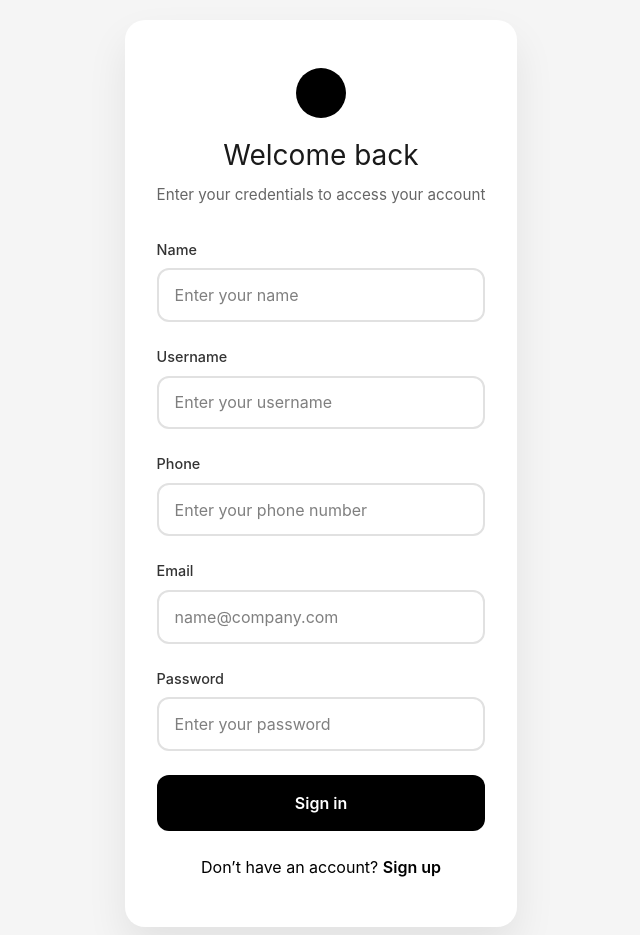
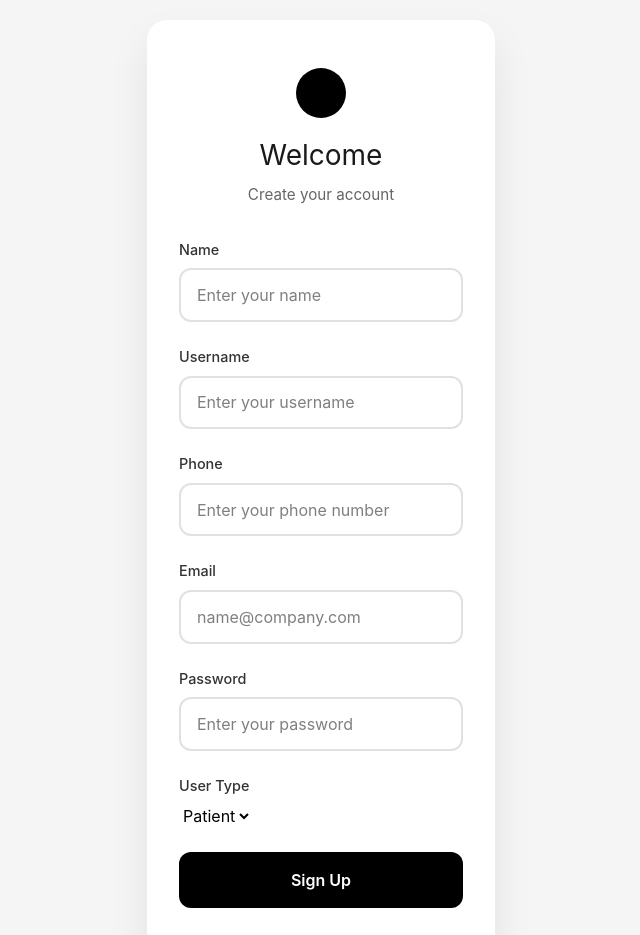
Before and after one commit to forbeofficial/MedChain-, a React (Vite) app in the folder frontend/: page / in a window 1280 px wide. Shown: the top 935 px of the page, without its empty margins (319-959 px from the left). Built offline with nearby package versions, Linux system fonts and the light colour scheme.

Commit message:
sign up and  sign in  f and b connected

```diff
--- a/frontend/src/App.jsx
+++ b/frontend/src/App.jsx
@@ -2,8 +2,8 @@ import React, { useState } from "react";
 import "./App.css";
 
 // Import both forms
-import SignInForm from "./SignInForm";
-import SignUpForm from "./SignUpForm";
+import SignInForm from "./Createaccount";
+import SignUpForm from "./Login";
 
 function App() {
   // 'isSignUp' determines which form to show
--- /dev/null
+++ b/frontend/src/Createaccount.jsx
@@ -0,0 +1,95 @@
+import React, { useState } from "react";
+import axios from "axios";
+import "./App.css";
+
+function SignInForm({ onSwitch }) {
+  const [formData, setFormData] = useState({
+    name: "",
+    username: "",
+    email: "",
+    password: "",
+    phone: "",
+    userType: "patient",
+  });
+
+  const [error, setError] = useState("");
+  const [message, setMessage] = useState("");
+
+  const handleChange = (e) => {
+    setFormData({ ...formData, [e.target.id]: e.target.value });
+  };
+
+  const handleSubmit = async (e) => {
+    e.preventDefault();
+    setError("");
+    setMessage("");
+
+    try {
+      const res = await axios.post("http://localhost:5000/api/auth/signup", formData);
+      localStorage.setItem("token", res.data.token);
+      setMessage("Signup successful!");
+    } catch (err) {
+      setError(err.response?.data?.error || "Something went wrong");
+    }
+  };
+
+  return (
+    <div className="login-card">
+      <div className="brand">
+        <div className="brand-logo"></div>
+        <h1>Welcome</h1>
+        <p>Create your account</p>
+      </div>
+
+      <form onSubmit={handleSubmit}>
+        <div className="form-group">
+          <label htmlFor="name">Name</label>
+          <input type="text" id="name" placeholder="Enter your name" autoComplete="name" onChange={handleChange} />
+        </div>
+
+        <div className="form-group">
+          <label htmlFor="username">Username</label>
+          <input type="text" id="username" placeholder="Enter your username" autoComplete="username" onChange={handleChange} />
+        </div>
+
+        <div className="form-group">
+          <label htmlFor="phone">Phone</label>
+          <input type="tel" id="phone" placeholder="Enter your phone number" autoComplete="tel" onChange={handleChange} />
+        </div>
+
+        <div className="form-group">
+          <label htmlFor="email">Email</label>
+          <input type="email" id="email" placeholder="name@company.com" autoComplete="email" onChange={handleChange} />
+        </div>
+
+        <div className="form-group">
+          <label htmlFor="password">Password</label>
+          <input type="password" id="password" placeholder="Enter your password" autoComplete="current-password" onChange={handleChange} />
+        </div>
+
+        <div className="form-group">
+          <label htmlFor="userType">User Type</label>
+          <select id="userType" value={formData.userType} onChange={handleChange}>
+            <option value="doctor">Doctor</option>
+            <option value="patient">Patient</option>
+          </select>
+        </div>
+
+        {error && <p className="error">{error}</p>}
+        {message && <p className="success">{message}</p>}
+
+        <button type="submit" className="login-btn">
+          Sign Up
+        </button>
+      </form>
+
+      <div className="signup-link">
+        <p>
+          Already have an account? <a href="#" onClick={onSwitch}>Sign in</a>
+        </p>
+      </div>
+    </div>
+  );
+}
+
+export default SignInForm;
--- /dev/null
+++ b/frontend/src/Login.jsx
@@ -0,0 +1,83 @@
+import React, { useState } from "react";
+import axios from "axios";
+import "./App.css";
+
+function SignUpForm({ onSwitch }) {
+  const [formData, setFormData] = useState({
+    phone: "",
+    password: "",
+  });
+
+  const [error, setError] = useState("");
+  const [message, setMessage] = useState("");
+
+  // Handle input change
+  const handleChange = (e) => {
+    setFormData({ ...formData, [e.target.name]: e.target.value });
+  };
+
+  // Handle form submission
+  const handleSubmit = async (e) => {
+    e.preventDefault();
+    setError("");
+    setMessage("");
+
+    try {
+      const res = await axios.post("http://localhost:5000/api/auth/login", formData);
+
+      // Store token for authentication
+      localStorage.setItem("authToken", res.data.token);
+      setMessage("Login successful!");
+    } catch (err) {
+      setError(err.response?.data?.error || "Login failed. Try again.");
+    }
+  };
+
+  return (
+    <div className="login-card">
+      <div className="brand">
+        <h1>Login</h1>
+        <p>Enter your phone number and password</p>
+      </div>
+
+      <form onSubmit={handleSubmit}>
+        <div className="form-group">
+          <label htmlFor="phone">Phone</label>
+          <input
+            type="text"
+            id="phone"
+            name="phone"
+            placeholder="Phone Number"
+            autoComplete="tel"
+            onChange={handleChange}
+          />
+        </div>
+
+        <div className="form-group">
+          <label htmlFor="password">Password</label>
+          <input
+            type="password"
+            id="password"
+            name="password"
+            placeholder="Enter your password"
+            autoComplete="current-password"
+            onChange={handleChange}
+          />
+        </div>
+
+        {error && <p className="error">{error}</p>}
+        {message && <p className="success">{message}</p>}
+
+        <button type="submit" className="login-btn">Login</button>
+      </form>
+
+      <div className="signup-link">
+        <p>
+          Don't have an account? <a href="#" onClick={onSwitch}>Sign up</a>
+        </p>
+      </div>
+    </div>
+  );
+}
+
+export default SignUpForm;
--- a/frontend/src/SignInForm.jsx
+++ /dev/null
@@ -1,58 +0,0 @@
-import React from "react";
-import "./App.css"
-
-function SignInForm({ onSwitch }) {
-  return (
-    <div className="login-card">
-      <div className="brand">
-        <div className="brand-logo"></div>
-        <h1>Welcome back</h1>
-        <p>Enter your credentials to access your account</p>
-      </div>
-
-      <form id="loginForm">
-        <div className="form-group">
-          <label htmlFor="name">Name</label>
-          <input type="text" id="name" placeholder="Enter your name" autoComplete="name" />
-          <div className="error" id="nameError"></div>
-        </div>
-
-        <div className="form-group">
-          <label htmlFor="username">Username</label>
-          <input type="text" id="username" placeholder="Enter your username" autoComplete="username" />
-          <div className="error" id="usernameError"></div>
-        </div>
-
-        <div className="form-group">
-          <label htmlFor="phone">Phone</label>
-          <input type="tel" id="phone" placeholder="Enter your phone number" autoComplete="tel" />
-          <div className="error" id="phoneError"></div>
-        </div>
-
-        <div className="form-group">
-          <label htmlFor="email">Email</label>
-          <input type="email" id="email" placeholder="name@company.com" autoComplete="email" />
-          <div className="error" id="emailError"></div>
-        </div>
-
-        <div className="form-group">
-          <label htmlFor="password">Password</label>
-          <input type="password" id="password" placeholder="Enter your password" autoComplete="current-password" />
-          <div className="error" id="passwordError"></div>
-        </div>
-
-        <button type="submit" className="login-btn" id="loginButton">
-          Sign in
-        </button>
-      </form>
-
-      <div className="signup-link">
-        <p>
-          Don’t have an account? <a href="#" onClick={onSwitch}>Sign up</a>
-        </p>
-      </div>
-    </div>
-  );
-}
-
-export default SignInForm;
--- a/frontend/src/SignUpForm.jsx
+++ /dev/null
@@ -1,54 +0,0 @@
-import React from "react";
-import "./App.css"
-
-function SignUpForm({ onSwitch }) {
-  return (
-    <div className="login-card">
-      <div className="brand">
-        <div className="brand-logo"></div>
-        <h1>Create an account</h1>
-        <p>Enter your details to sign up</p>
-      </div>
-
-      <form id="signupForm">
-
-        <div className="form-group">
-          <label htmlFor="signupEmail">Phone</label>
-          <input
-            type="text"
-            id="signupEmail"
-            placeholder="Phone Number"
-            autoComplete="Phone Number"
-            name="phone"
-          />
-          <div className="error" id="PhoneError"></div>
-        </div>
-
-
-        <div className="form-group">
-          <label htmlFor="signupPassword">Password</label>
-          <input
-            type="password"
-            id="signupPassword"
-            placeholder="Enter your password"
-            autoComplete="new-password"
-            name="password"
-          />
-          <div className="error" id="signupPasswordError"></div>
-        </div>
-
-        <button type="submit" className="login-btn" id="signupButton">
-          Sign up
-        </button>
-      </form>
-
-      <div className="signup-link">
-        <p>
-          Already have an account? <a href="#" onClick={onSwitch}>Sign in</a>
-        </p>
-      </div>
-    </div>
-  );
-}
-
-export default SignUpForm;
```
Also changed, not shown: 1 other file (tests, documents, lock files or other folders).
